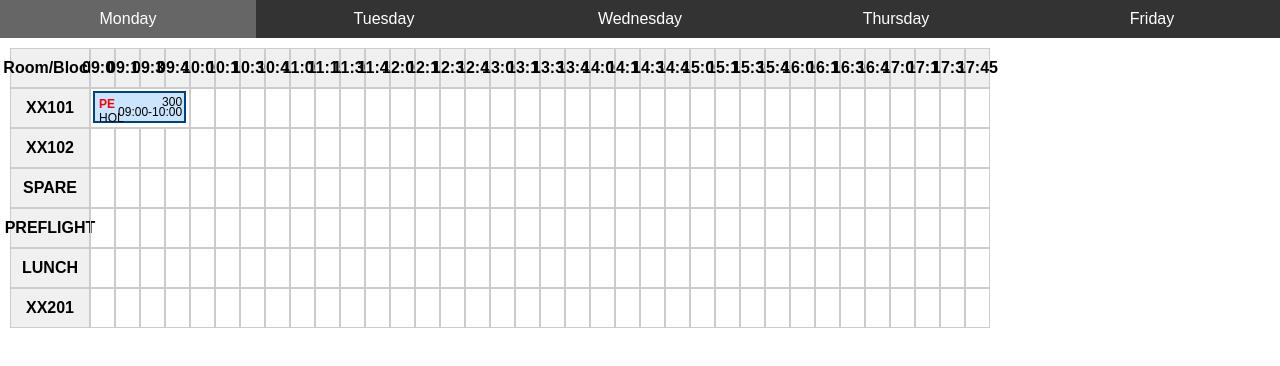
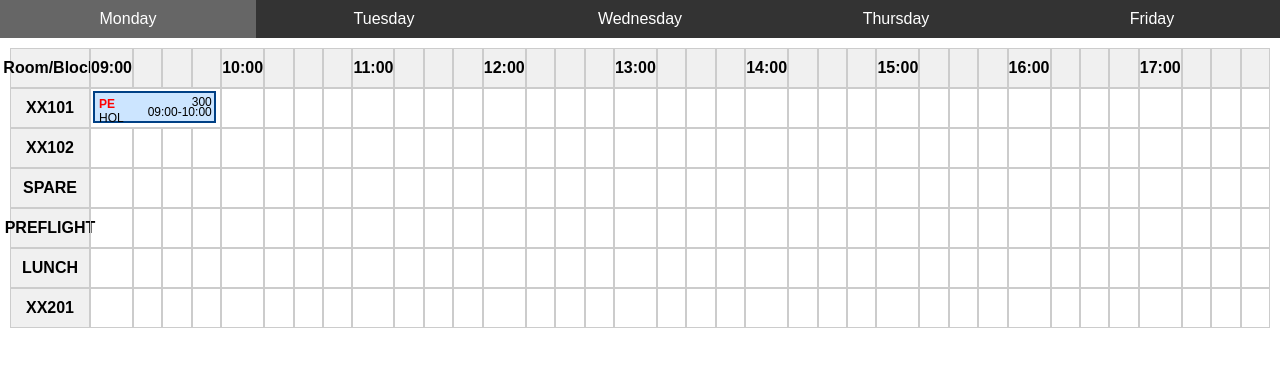
Before and after one commit to smilerthepilot/2, a plain HTML site: page index.html in a window 1280 px wide. Drawn offline with Linux system fonts and the light colour scheme.

Commit message:
Update index.html

```diff
--- a/index.html
+++ b/index.html
@@ -100,7 +100,7 @@ function renderGrid() {
   grid.innerHTML = '';
   // Set grid columns
   let cols = '80px';
-  for (let i = 0; i < times.length; i++) cols += ' 25px';
+  for (let i = 0; i < times.length; i++) cols += ' 1fr';
   grid.style.display = 'grid';
   grid.style.gridTemplateColumns = cols;
   // Header row
@@ -111,7 +111,8 @@ function renderGrid() {
   for (let t = 0; t < times.length; t++) {
     const th = document.createElement('div');
     th.className = 'header';
-    th.textContent = times[t];
+    // Only show label for :00 times
+    th.textContent = times[t].endsWith(':00') ? times[t] : '';
     grid.appendChild(th);
   }
   // Rows
```
